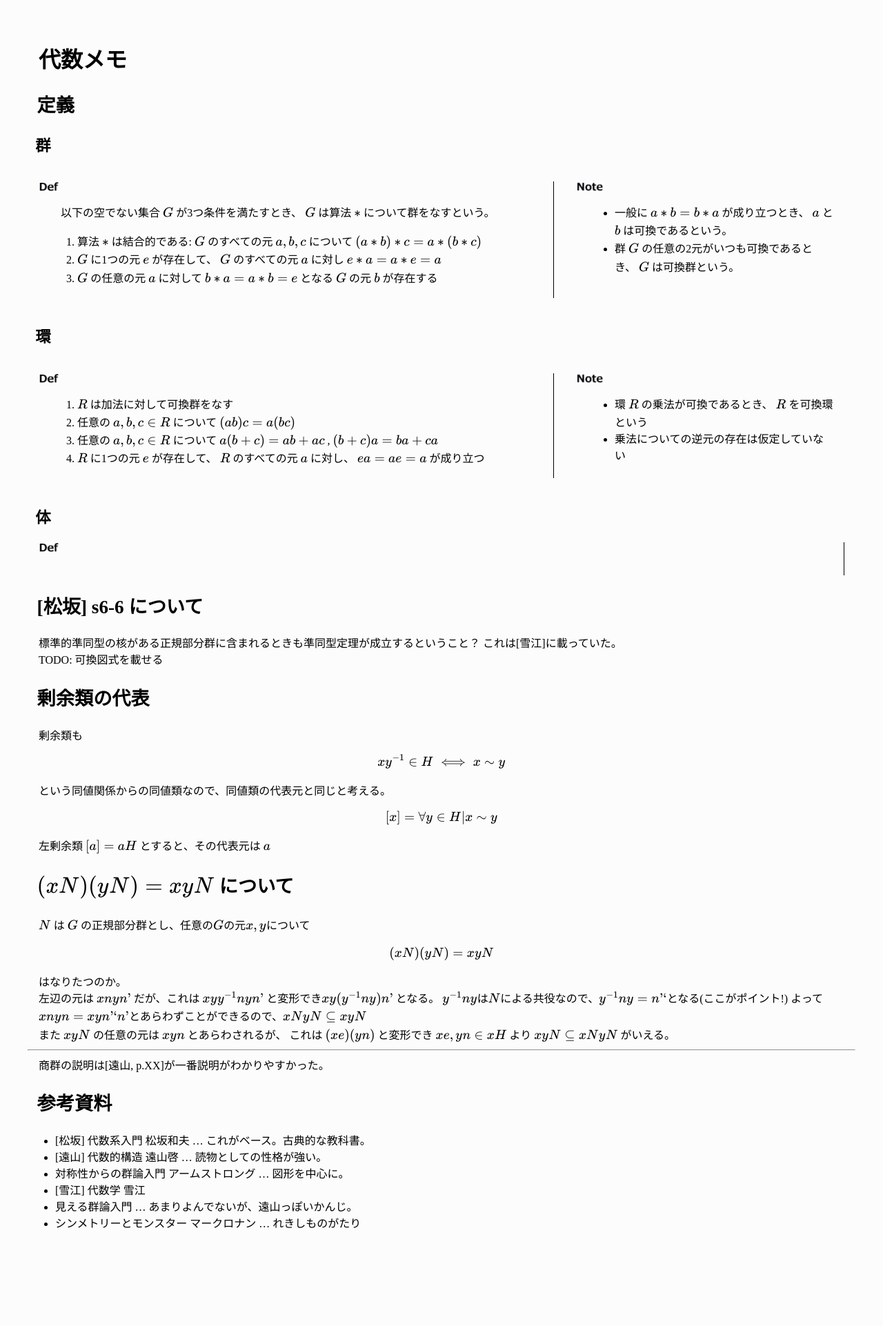
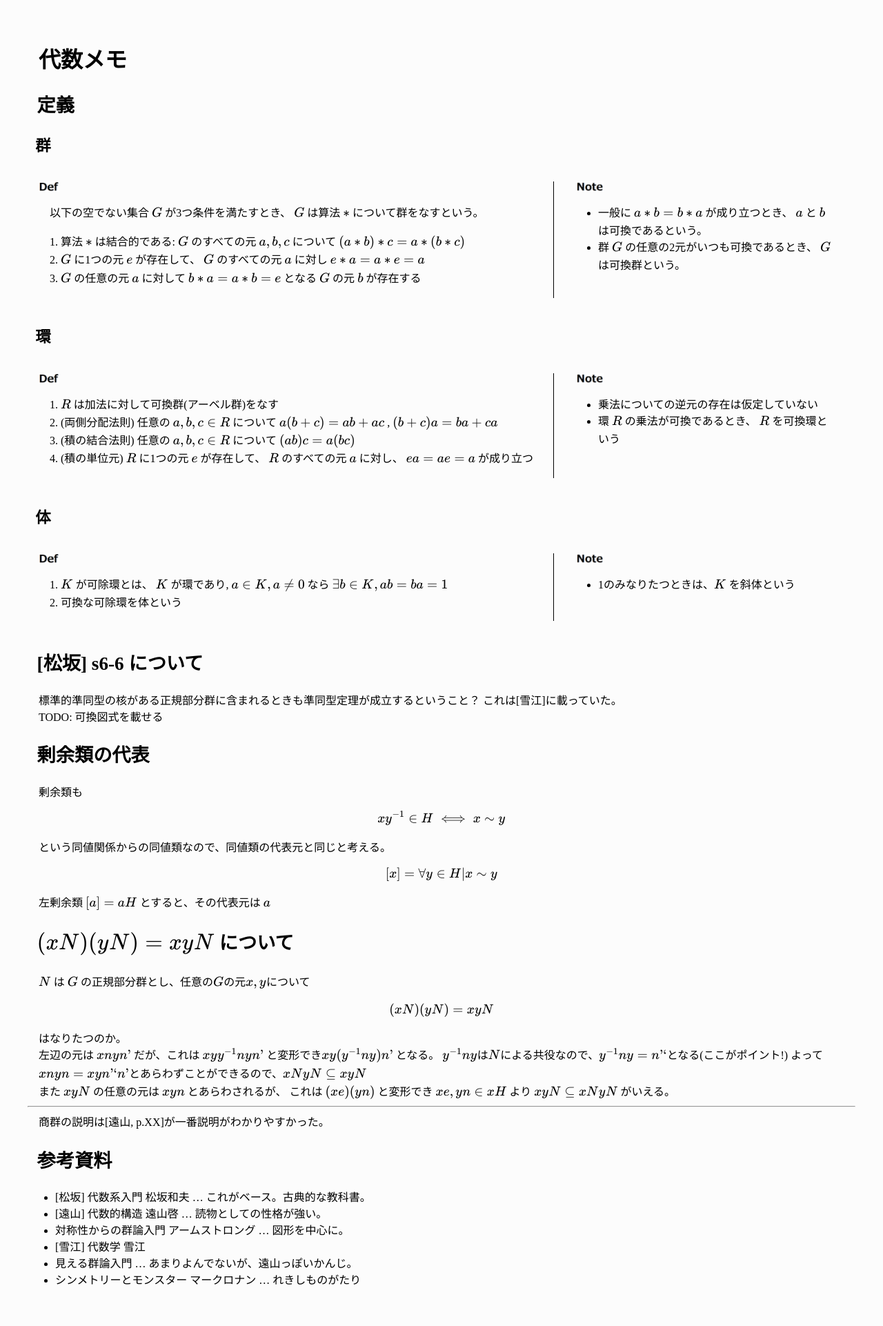
Before and after one commit to f6o/f6o.github.io, a Jekyll site: the page built from algebra.md, in a window 1280 px wide. Shown: the whole page at 69% size. Built offline with Jekyll 4.4.1, drawn with Linux system fonts in a browser that asks for light colours; nearby versions of some CDN libraries; our own code applies the rules of GitHub Pages for plain Markdown files; before the commit the page ends 1840 px from its top, so only the background shows below that.

Commit message:
update algebra

```diff
--- a/algebra.md
+++ b/algebra.md
@@ -33,23 +33,31 @@ tags: [math, page]
 <div class="twocolumn">
 
 <div class="def">
-1. $R$ は加法に対して可換群をなす
-1. 任意の $a,b,c \in R$ について $(ab)c=a(bc)$
-1. 任意の $a,b,c \in R$ について $a(b+c)=ab+ac$ , $(b+c)a=ba+ca$
-1. $R$ に1つの元 $e$ が存在して、 $R$ のすべての元 $a$ に対し、 $ea=ae=a$ が成り立つ
+1. $R$ は加法に対して可換群(アーベル群)をなす
+1. (両側分配法則) 任意の $a,b,c \in R$ について $a(b+c)=ab+ac$ , $(b+c)a=ba+ca$
+1. (積の結合法則) 任意の $a,b,c \in R$ について $(ab)c=a(bc)$
+1. (積の単位元) $R$ に1つの元 $e$ が存在して、 $R$ のすべての元 $a$ に対し、 $ea=ae=a$ が成り立つ
 </div>
 
 <div class="note">
+* 乗法についての逆元の存在は仮定していない
 * 環 $R$ の乗法が可換であるとき、 $R$ を可換環という
-* 乗法についての逆元の存在は仮定していない
 </div>
 
 </div>
 
 ### 体
 
+<div class="twocolumn">
 <div class="def">
+1. $K$ が可除環とは、 $K$ が環であり, $a \in K, a \ne 0$ なら
+   $\exist b \in K, ab=ba=1$
+1. 可換な可除環を体という
+</div>
 
+<div class="note">
+* 1のみなりたつときは、$K$ を斜体という
+</div>
 </div>
 
 ## [松坂] s6-6 について
--- a/css/default.css
+++ b/css/default.css
@@ -51,17 +51,16 @@ div.note {
 div.def, div.note {
     margin: 1em;
     padding: 2em 1em 1em 1em;
-    /*
-    border-style: solid;
-    border-width: thin;
-    border-color: #3d3d3d;
-    border-radius: 5px;
-    */
 }
 
 div.def ul, div.def ol,
 div.note ul, div.note ol {
     margin : 0;
+    padding-left : 1em;
+}
+
+div.def p, div.note p {
+    margin-left: 0;
 }
 
 div.def p + ol, div.def p + ul
```
